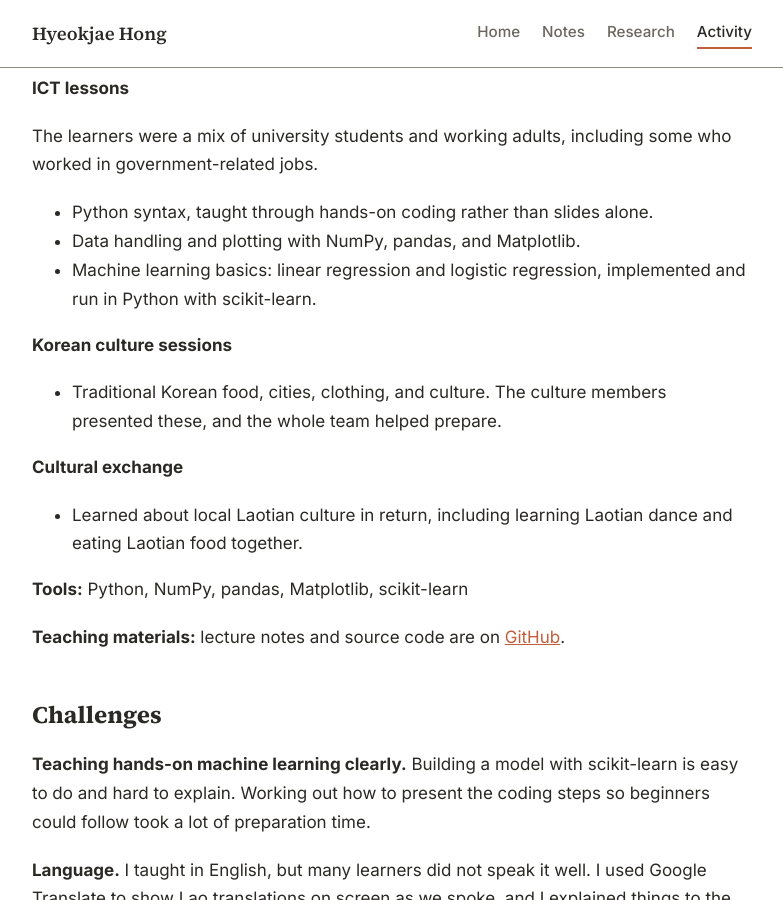
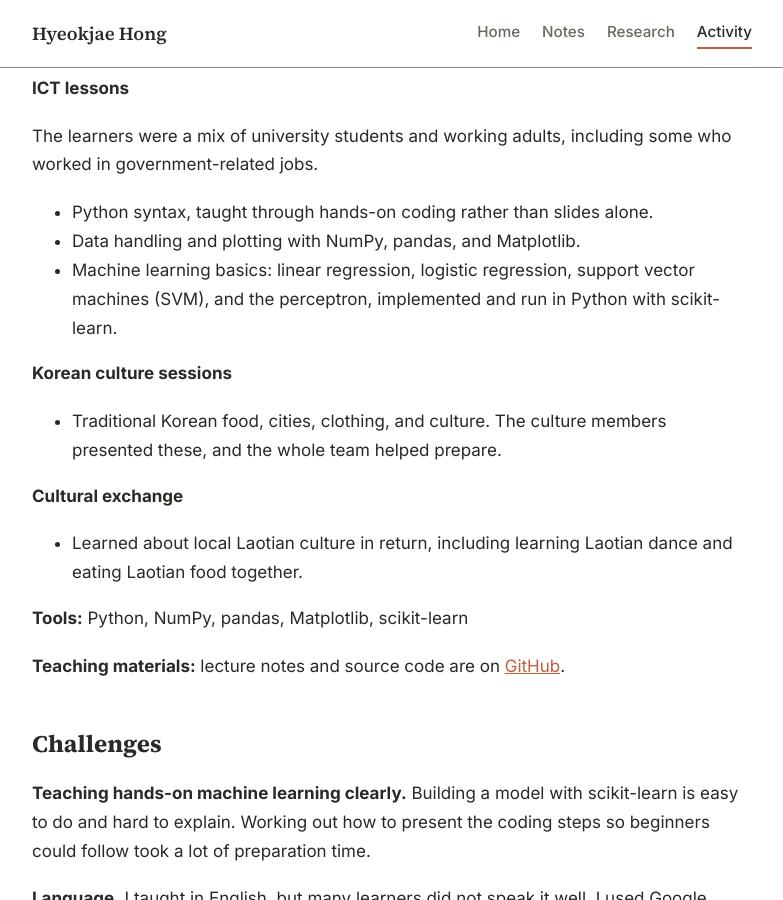
Before and after one commit to gurwoghd/gurwoghd.github.io, a Jekyll site: the page built from _activities/wfk-it-volunteer-laos.md, in a window 1280 px wide and 900 px high, scrolled down 1277 px. Shown: the whole window, without its empty margins (248-1031 px from the left). Built offline with Jekyll 4.4.1, drawn with Linux system fonts in a browser that asks for light colours.

Commit message:
Activity: list SVM and perceptron in the Laos ML lessons
Co-Authored-By: Claude Opus 5.5 <noreply@anthropic.com>

```diff
--- a/_activities/wfk-it-volunteer-laos.md
+++ b/_activities/wfk-it-volunteer-laos.md
@@ -26,7 +26,7 @@ The learners were a mix of university students and working adults, including som
 
 - Python syntax, taught through hands-on coding rather than slides alone.
 - Data handling and plotting with NumPy, pandas, and Matplotlib.
-- Machine learning basics: linear regression and logistic regression, implemented and run in Python with scikit-learn.
+- Machine learning basics: linear regression, logistic regression, support vector machines (SVM), and the perceptron, implemented and run in Python with scikit-learn.
 
 **Korean culture sessions**
 
```
